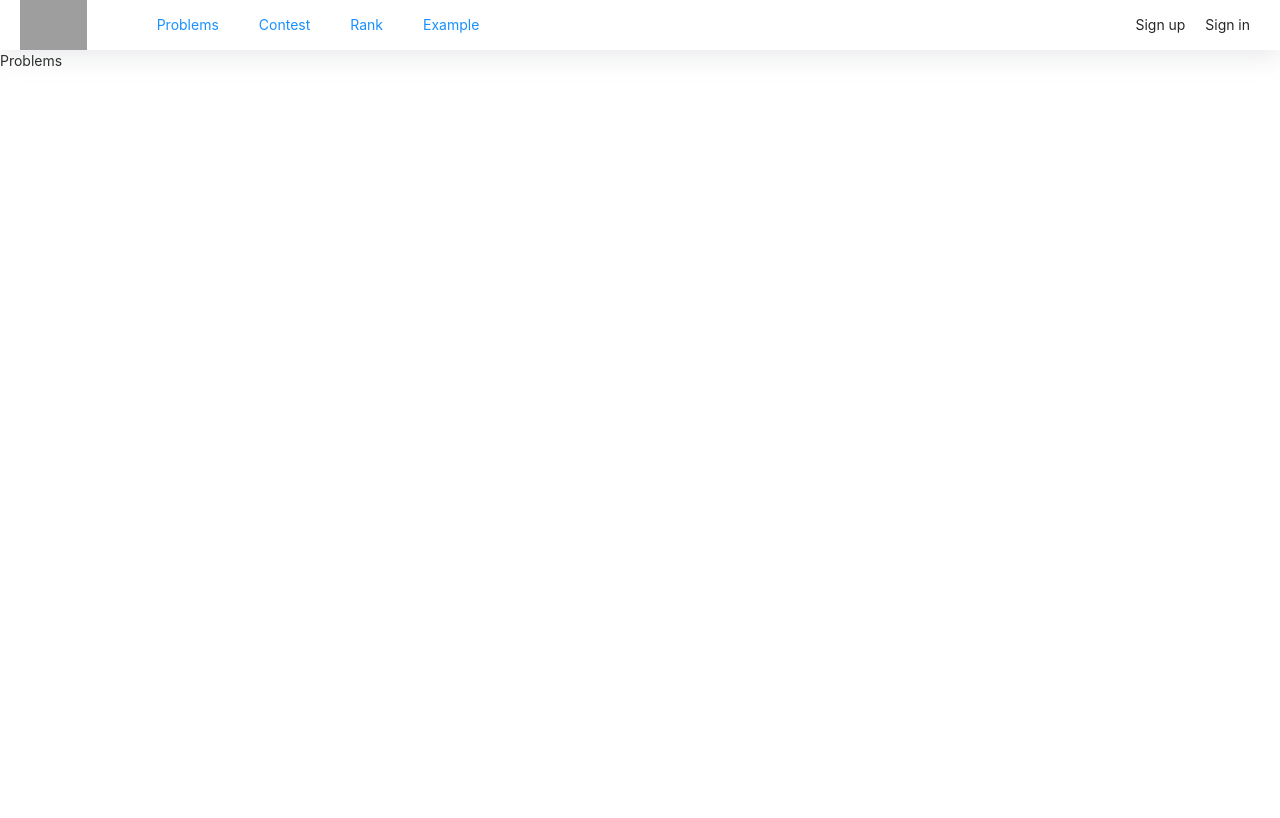
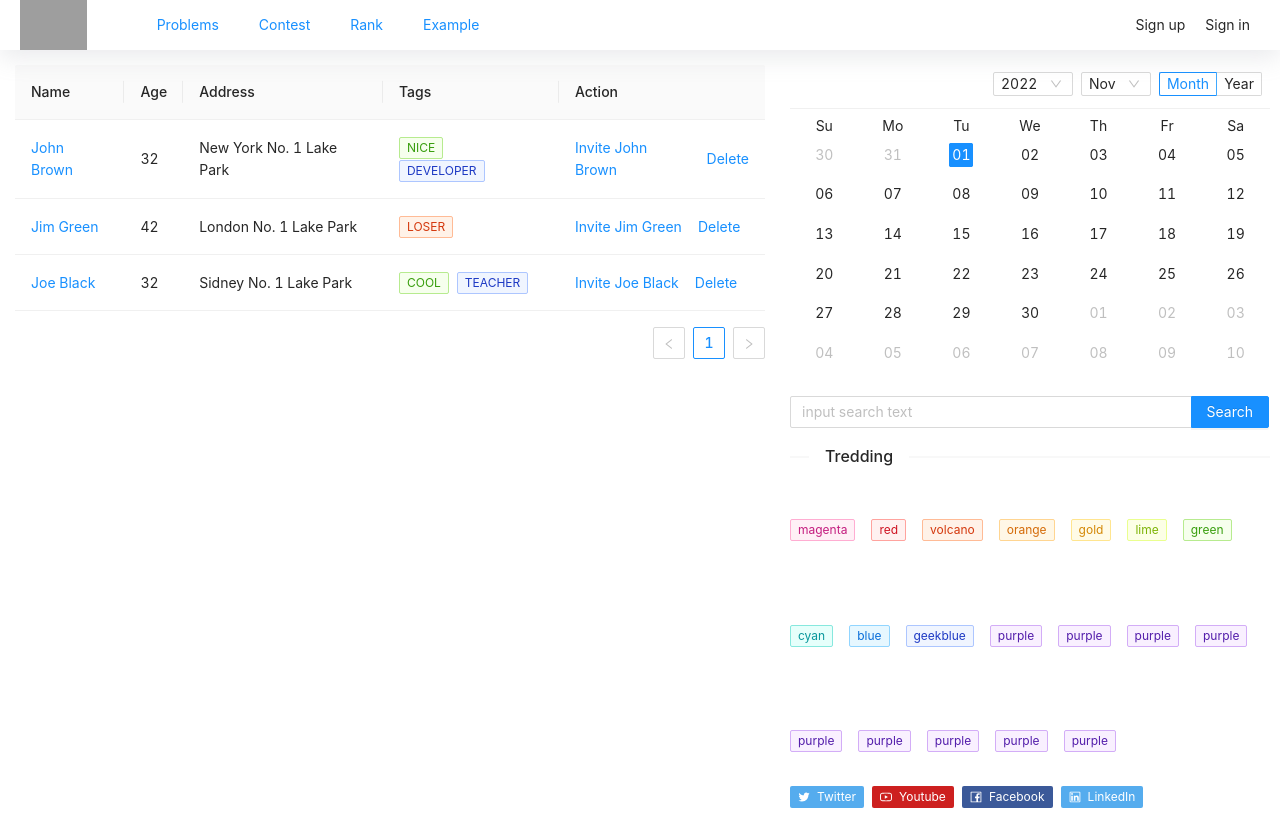
Before and after one commit to hoangcm0109/dream-code, a React (Create React App) app: page /problems in a window 1280 px wide. Built offline with nearby package versions, Linux system fonts and the light colour scheme; grey boxes are pictures that could not be loaded.

Commit message:
coding page problems and contest

```diff
--- a/src/pages/contest/Contest.jsx
+++ b/src/pages/contest/Contest.jsx
@@ -1,9 +1,80 @@
-import React from 'react'
-
+import React from "react";
+import { Button } from 'antd';
+import "./style.scss";
+import { Divider } from "antd";
 const Contest = () => {
   return (
-    <div>Contest</div>
-  )
-}
+    <div className="contest">
+      <div className="main-contest">
+        <div className="banner">
+          <img
+            src="https://www.codingninjas.com/blog/wp-content/uploads/2021/06/Blog-2021-06-16T122625.322.png"
+            alt=""
+          />
+        </div>
+        <div className="list-contest">
+          <Divider orientation="left">Contest series</Divider>
+          <div className="list-contest-item">
+            <div className="contest-content">
+              <div className="img-contest">
+                <img
+                  src="https://leetcode.com/_next/static/images/biweekly-default-f5a8fc3be85b6c9175207fd8fd855d47.png"
+                  alt=""
+                />
+              </div>
+              <div className="text-contest">
+                <p>Weekly Contest 317</p>
+                <p>Oct 30, 2022 9:30 AM GMT+7</p>
+              </div>
+            </div>
+            <div className="contest-button">
+              <Button type="primary" danger>
+                Tham gia
+              </Button>
+            </div>
+          </div>
+          <div className="list-contest-item">
+            <div className="contest-content">
+              <div className="img-contest">
+                <img
+                  src="https://leetcode.com/_next/static/images/weekly-default-553ede7bcc8e1b4a44c28a9e4a32068c.png"
+                  alt=""
+                />
+              </div>
+              <div className="text-contest">
+                <p>Weekly Contest 317</p>
+                <p>Oct 30, 2022 9:30 AM GMT+7</p>
+              </div>
+            </div>
+            <div className="contest-button">
+              <Button type="primary" danger>
+                Tham gia
+              </Button>
+            </div>
+          </div>
+          <div className="list-contest-item">
+            <div className="contest-content">
+              <div className="img-contest">
+                <img
+                  src="https://assets.leetcode.com/contest/weekly-contest-311/card_img_1662869934.png"
+                  alt=""
+                />
+              </div>
+              <div className="text-contest">
+                <p>Weekly Contest 317</p>
+                <p>Oct 30, 2022 9:30 AM GMT+7</p>
+              </div>
+            </div>
+            <div className="contest-button">
+              <Button type="primary" danger>
+                Tham gia
+              </Button>
+            </div>
+          </div>
+        </div>
+      </div>
+    </div>
+  );
+};
 
-export default Contest
+export default Contest;
--- /dev/null
+++ b/src/pages/contest/style.scss
@@ -0,0 +1,62 @@
+.contest {
+    background-color: #1e243649;
+    min-height: 100vh;
+    background-image: url('https://cdn-img.thethao247.vn/upload/ssuner/2018/09/13/cac-doi-tuyen-da-co-mat-tai-cktg-20181536773448.jpg');
+    background-size: cover;
+    background-repeat: no-repeat;
+    .main-contest {
+        max-width: 1200px;
+        margin: 0 auto;
+        position: relative;
+    }
+
+    .list-contest {
+        // position: absolute;
+        width: 90%;
+        transform: translate(5%, -30%);
+        background-color: lightcoral;
+        border-radius: 10px;
+        background-color: white;
+        box-shadow: rgba(149, 157, 165, 0.2) 0px 8px 24px;
+        padding: 10px;
+        margin-bottom: 20px;
+
+        .list-contest-item {
+            display: flex;
+            align-items: center;
+            height: 150px;
+            border-radius: 10px;
+            border: 1px solid lightcoral;
+            overflow: hidden;
+            margin-bottom: 15px;
+        }
+
+        .contest-content {
+            display: flex;
+            flex: 1;
+            height: 100%;
+
+            .img-contest {
+                height: 100%;
+
+                img {
+                    width: 100%;
+                    height: 100%;
+                    object-fit: cover;
+                }
+            }
+            .text-contest {
+                margin-top: 24px;
+                margin-left: 20px;
+            }
+            .text-contest p:nth-child(1) {
+                font-weight: 600;
+                font-size: 18px;
+            }
+        }
+
+        .contest-button {
+            margin-right: 20px;
+        }
+    }
+}
--- a/src/pages/problems/Problems.jsx
+++ b/src/pages/problems/Problems.jsx
@@ -1,9 +1,147 @@
-import React from 'react'
+import React from "react";
+import { Space, Table, Calendar, Input } from "antd";
+import { Tag } from "antd";
+import { Divider } from "antd";
+import {
+  FacebookOutlined,
+  LinkedinOutlined,
+  TwitterOutlined,
+  YoutubeOutlined,
+} from "@ant-design/icons";
+import "./style.scss";
+const { Search } = Input;
+const Problems = () => {
+  const columns = [
+    {
+      title: "Name",
+      dataIndex: "name",
+      key: "name",
+      render: (text) => <a>{text}</a>,
+    },
+    {
+      title: "Age",
+      dataIndex: "age",
+      key: "age",
+    },
+    {
+      title: "Address",
+      dataIndex: "address",
+      key: "address",
+    },
+    {
+      title: "Tags",
+      key: "tags",
+      dataIndex: "tags",
+      render: (_, { tags }) => (
+        <>
+          {tags.map((tag) => {
+            let color = tag.length > 5 ? "geekblue" : "green";
+            if (tag === "loser") {
+              color = "volcano";
+            }
+            return (
+              <Tag color={color} key={tag}>
+                {tag.toUpperCase()}
+              </Tag>
+            );
+          })}
+        </>
+      ),
+    },
+    {
+      title: "Action",
+      key: "action",
+      render: (_, record) => (
+        <Space size="middle">
+          <a>Invite {record.name}</a>
+          <a>Delete</a>
+        </Space>
+      ),
+    },
+  ];
+  const data = [
+    {
+      key: "1",
+      name: "John Brown",
+      age: 32,
+      address: "New York No. 1 Lake Park",
+      tags: ["nice", "developer"],
+    },
+    {
+      key: "2",
+      name: "Jim Green",
+      age: 42,
+      address: "London No. 1 Lake Park",
+      tags: ["loser"],
+    },
+    {
+      key: "3",
+      name: "Joe Black",
+      age: 32,
+      address: "Sidney No. 1 Lake Park",
+      tags: ["cool", "teacher"],
+    },
+  ];
 
-const Problems = () => {
+  const onPanelChange = (value, mode) => {
+    console.log(value.format("YYYY-MM-DD"), mode);
+  };
+  const onSearch = (value) => console.log(value);
   return (
-    <div>Problems</div>
-  )
-}
+    <div className="problems">
+      <div className="list-problems">
+        <Table columns={columns} dataSource={data} />
+      </div>
+      <div className="list-date">
+        <div className="date">
+          <Calendar fullscreen={false} onPanelChange={onPanelChange} />
+        </div>
+        <div className="tag">
+          <div className="tag__search">
+            <Search placeholder="input search text" onSearch={onSearch} enterButton="Search" />
+          </div>
+          <div className="tag__list">
+            <Divider orientation="left">Tredding</Divider>
+            <Space size={[8, 16]} wrap className="tag__list-block">
+              <Tag color="magenta">magenta</Tag>
+              <Tag color="red">red</Tag>
+              <Tag color="volcano">volcano</Tag>
+              <Tag color="orange">orange</Tag>
+              <Tag color="gold">gold</Tag>
+              <Tag color="lime">lime</Tag>
+              <Tag color="green">green</Tag>
+              <Tag color="cyan">cyan</Tag>
+              <Tag color="blue">blue</Tag>
+              <Tag color="geekblue">geekblue</Tag>
+              <Tag color="purple">purple</Tag>
+              <Tag color="purple">purple</Tag>
+              <Tag color="purple">purple</Tag>
+              <Tag color="purple">purple</Tag>
+              <Tag color="purple">purple</Tag>
+              <Tag color="purple">purple</Tag>
+              <Tag color="purple">purple</Tag>
+              <Tag color="purple">purple</Tag>
+              <Tag color="purple">purple</Tag>
+            </Space>
+            <div className="tag__list-footer">
+              <Tag icon={<TwitterOutlined />} color="#55acee">
+                Twitter
+              </Tag>
+              <Tag icon={<YoutubeOutlined />} color="#cd201f">
+                Youtube
+              </Tag>
+              <Tag icon={<FacebookOutlined />} color="#3b5999">
+                Facebook
+              </Tag>
+              <Tag icon={<LinkedinOutlined />} color="#55acee">
+                LinkedIn
+              </Tag>
+            </div>
+          </div>
+        </div>
+      </div>
+    </div>
+  );
+};
 
-export default Problems
+export default Problems;
--- /dev/null
+++ b/src/pages/problems/style.scss
@@ -0,0 +1,22 @@
+.problems {
+    display: flex;
+
+    .list-problems {
+        flex: 1;
+        padding: 15px;
+    }
+
+    .list-date {
+        width: 500px;
+        padding: 10px;
+
+        .date {
+            margin-bottom: 15px;
+        }
+
+        .tag__list-block {
+            gap: 30px;
+            height: 300px;
+        }
+    }
+}
```
Also changed, not shown: src/pages/problems/components/item-problem/ItemProblem.jsx (added, +9 -0 lines).
